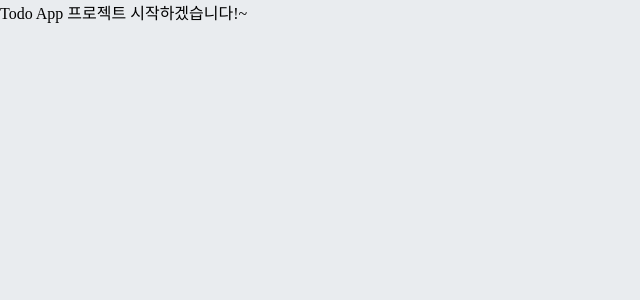
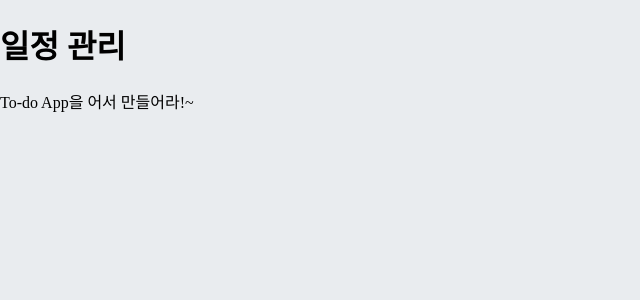
Before and after one commit to wjdgml3834/react-technique-todo-app, a React (Create React App) app: page / in a window 1280 px wide. Shown: the top 300 px of the page, without its empty margins (0-640 px from the left). Built offline with nearby package versions, Linux system fonts and the light colour scheme.

Commit message:
✨  TodoTemplate 컴포넌트 생성

```diff
--- a/src/App.js
+++ b/src/App.js
@@ -1,5 +1,7 @@
+import TodoTemplate from "./components/TodoTemplate";
+
 function App() {
-  return <div>Todo App 프로젝트 시작하겠습니다!~</div>;
+  return <TodoTemplate>To-do App을 어서 만들어라!~ </TodoTemplate>;
 }
 
 export default App;
--- /dev/null
+++ b/src/components/TodoTemplate.js
@@ -0,0 +1,10 @@
+const TodoTemplate = ({ children }) => {
+  return (
+    <div>
+      <h1>일정 관리</h1>
+      <div>{children}</div>
+    </div>
+  );
+};
+
+export default TodoTemplate;
```
